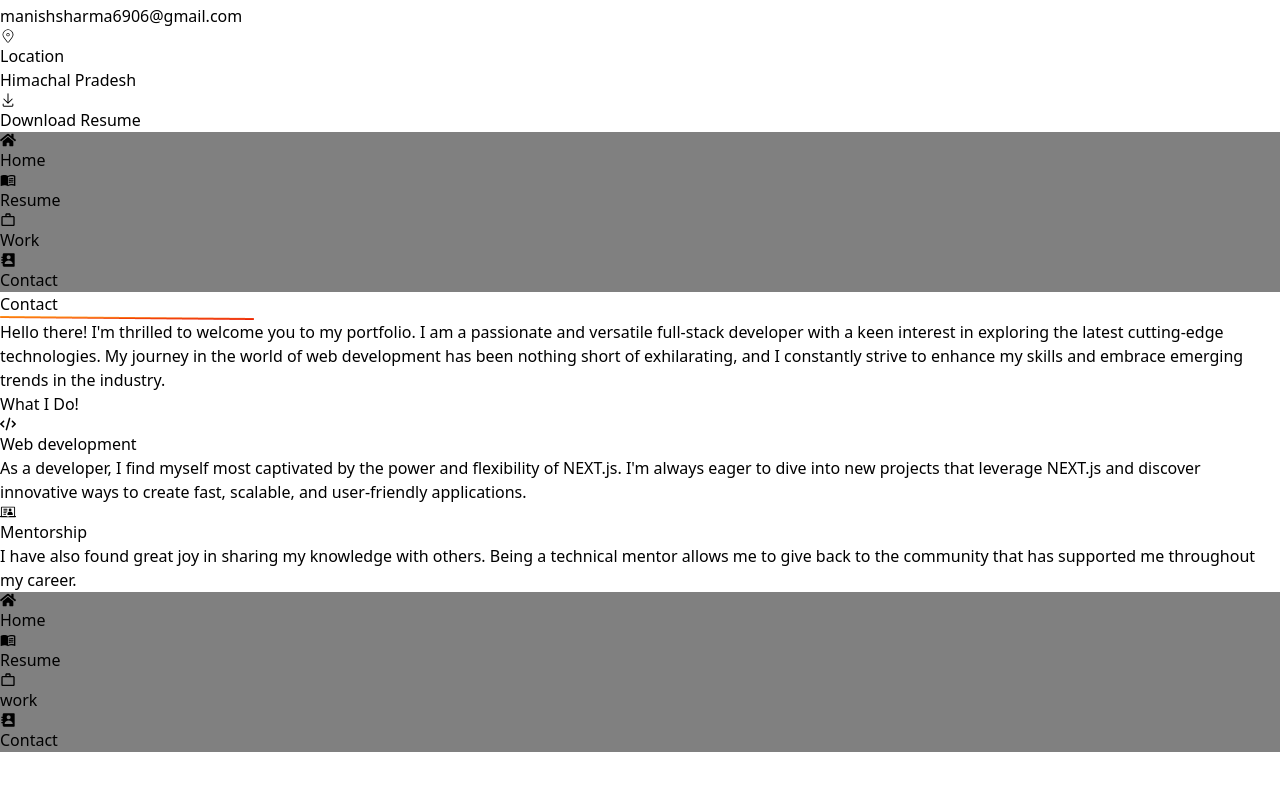
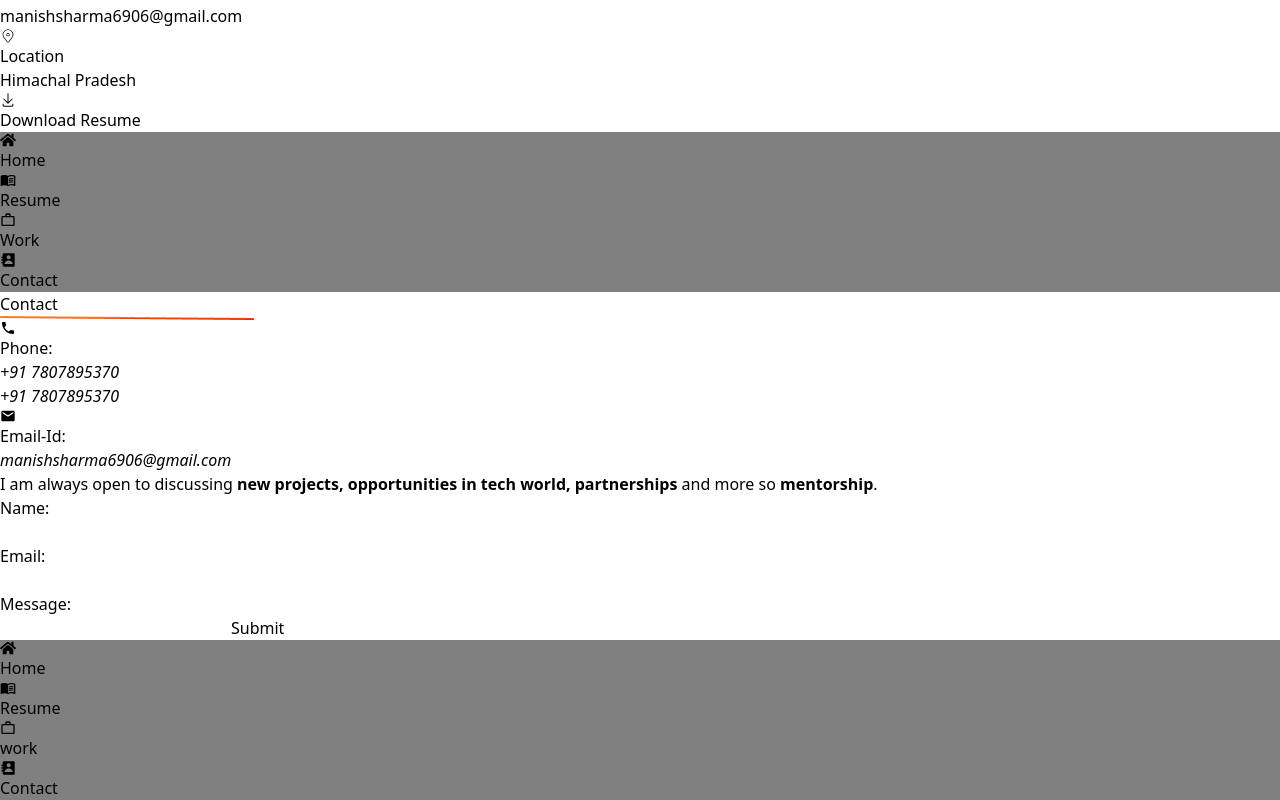
Before and after one commit to manishathakur602/ManishaPortfolio, a React (Vite) app: page /contact in a window 1280 px wide. Shown: the part 1532-2332 px from the top of the page. Before the commit the page ends 2284 px from the top, so only its background shows below. Built offline with nearby package versions, Linux system fonts and the light colour scheme.

Commit message:
commit 8

```diff
--- a/src/Component/Contact.jsx
+++ b/src/Component/Contact.jsx
@@ -1,67 +1,61 @@
 import React from 'react'
+
+// icon import
+import { IoMdCall } from "react-icons/io";
+import { MdEmail } from "react-icons/md";
 
 
 
 // img import
 import Line from "./../assets/Line5.png";
 
-// icon import
-import { FaCode } from "react-icons/fa6";
 
-// import { CiInstagram } from "react-icons/ci";
-import { SiCodementor } from "react-icons/si";
 function Contact() {
   return (
     <>
     <div className="p-3 mt-10 sm:mt-0">
-        <div className=" bg-gray-400 rounded-lg p-3">
-          <div className="">
+        <div className='bg-gray-400 rounded-lg p-5 lg:p-10 lg:flex '>
+        <div className=''>
+        <div className=" ">
                       <h1 className="font-semibold text-[1.5rem] text-center sm:text-left">
                       Contact
                       </h1>
                       <img src={Line} className="text-[1px]" />
-            {/* <img src={Line}  className='text-[1px]'/> */}
-            <p className="mt-4 text-center sm:text-left border-b-2 border-solid border-gray-500 rounded-lg p-2">
-              Hello there! I'm thrilled to welcome you to my portfolio. I am a
-              passionate and versatile full-stack developer with a keen interest
-              in exploring the latest cutting-edge technologies. My journey in
-              the world of web development has been nothing short of
-              exhilarating, and I constantly strive to enhance my skills and
-              embrace emerging trends in the industry.
-            </p>
-          </div>
-          <h1 className="mt-5 font-medium text-2xl">What I Do!</h1>
-
-          {/* first section */}
-          <div className="md:flex md:gap-3 ">
-            <div className="mt-3 bg-red-200 rounded-xl p-4">
-              <div className=" flex gap-2 items-center">
-                <FaCode className="text-red-700" />
-                <h1 className="font-semibold text-[1.2rem]">Web development</h1>
-              </div>
-              <p className="mt-1">
-                As a developer, I find myself most captivated by the power and
-                flexibility of NEXT.js. I'm always eager to dive into new
-                projects that leverage NEXT.js and discover innovative ways to
-                create fast, scalable, and user-friendly applications.
-              </p>
                   </div>
 
-            {/* second section */}
 
-            <div className="mt-3 bg-red-200 rounded-xl p-4">
-              <div className=" flex gap-2 items-center">
-              <SiCodementor className="text-[#FF9C1A]" />
-                <h1 className="font-semibold text-[1.4rem]">Mentorship</h1>
+
+        <div className='mt-6 sm:flex sm:gap-8'>
+            <div className='bg-red-200 rounded-lg p-5 shadow-md shadow-black '>
+                <div className='flex items-center gap-2 just'>
+                <IoMdCall className='text-red-700' />
+                <p className='font-semibold'>Phone:</p>
                 </div>
-              <p className="mt-1">
-              I have also found great joy in sharing my
-knowledge with others. Being a technical
-mentor allows me to give back to the
-community that has supported me
-throughout my career.
-              </p>
+                    <div className='text-gray-800 mt-2  '>
+
+                          <address>+91 7807895370</address>
+                          <address>+91 7807895370</address>
                     </div>
+            </div>
+
+
+            <div className='bg-red-200 rounded-lg p-5  mt-5 sm:mt-0 shadow-md shadow-black'>
+                <div className='flex items-center gap-2 '>
+                <MdEmail  className='text-red-700' />
+                <p className='font-semibold'>Email-Id:</p>
+                </div>
+                    <div className='text-gray-800 mt-2'>
+
+                          <address>manishsharma6906@gmail.com</address>
+                    </div>
+            </div>
+
+
+        </div>
+        <p className='mt-5 text-gray-800'>I am always open to discussing <b>new projects, opportunities in tech world,
+        partnerships </b>and more so <b>mentorship</b>. </p>
+
+
 
 
 
@@ -71,8 +65,25 @@ throughout my career.
 
 
         </div>
+        <form>
+        <div className='mt-3'>
+        <p className='font-semibold'>Name:</p>
+          <input type='text' required className=' outline-0 border-b-2 border-black bg-gray-400 w-full rounded-md p-2'/>
+          <p className='font-semibold mt-3'>Email:</p>
+          <input type='email' required className=' outline-0 border-b-2 border-black bg-gray-400 w-full rounded-md p-2' />
+          <p className='font-semibold mt-3'>Message:</p>
+          <input type='text' required className=' outline-0 border-b-2 border-black bg-gray-400 w-full rounded-md p-2' />
+
+          <button className='border-2 border-yellow-300 rounded-full p-2 mt-5 font-bold'>Submit</button>
+
+
         </div>
+        </form>
 </div>
+
+
+    </div>
+
     </>
   )
 }
--- a/src/Component/Sidebar.jsx
+++ b/src/Component/Sidebar.jsx
@@ -22,7 +22,7 @@ function Sidebar() {
   return (
     <>
       <div className='p-3 mt-14 '>
-        <div className='bg-gray-200 mt-2 rounded-md p-2 flex flex-col items-center'>
+        <div className='bg-gray-200 mt-2 rounded-md p-4 flex flex-col items-center'>
               <div className=' h-[7rem] w-[7rem]'>
                    <img className='rounded-xl relative bottom-7 border-2 border-dashed border-yellow-400' src={Mainpic} />
                </div>
@@ -36,7 +36,7 @@ function Sidebar() {
                 </div>
 
 
-              <div className='bg-gray-300 rounded-xl mt-10 p-3 '>
+              <div className='bg-gray-300 rounded-xl mt-10 p-3 shadow-sm shadow-black '>
                      <div className='flex items-center p-3 gap-3 rounded-md border-b-2 border-solid border-gray-500'>
                           <FaMobileScreenButton />
                           <div className=' rounded-xl '>
--- a/src/Component/Work.jsx
+++ b/src/Component/Work.jsx
@@ -1,11 +1,91 @@
 import React from 'react'
 
-function Work() {
+// icon import
+import { IoMdCall } from "react-icons/io";
+import { MdEmail } from "react-icons/md";
+
+
+
+// img import
+import Line from "./../assets/Line5.png";
+
+
+function Contact() {
   return (
     <>
+    <div className="p-3 mt-10 sm:mt-0">
+        <div className='bg-gray-400 rounded-lg p-5 lg:p-10 lg:flex '>
+        <div className=''>
+        <div className=" ">
+                      <h1 className="font-semibold text-[1.5rem] text-center sm:text-left">
+                     Work
+                      </h1>
+                      <img src={Line} className="text-[1px]" />
+                  </div>
+
+
+
+        <div className='mt-6 sm:flex sm:gap-8'>
+            <div className='bg-red-200 rounded-lg p-5 '>
+                <div className='flex items-center gap-2 just'>
+                <IoMdCall className='text-red-700' />
+                <p className='font-semibold'>Phone:</p>
+                </div>
+                    <div className='text-gray-800 mt-2  '>
+
+                          <address>+91 7807895370</address>
+                          <address>+91 7807895370</address>
+                    </div>
+            </div>
+
+
+            <div className='bg-red-200 rounded-lg p-5  mt-5 sm:mt-0'>
+                <div className='flex items-center gap-2 just'>
+                <MdEmail  className='text-red-700' />
+                <p className='font-semibold'>Email-Id:</p>
+                </div>
+                    <div className='text-gray-800 mt-2'>
+
+                          <address>manishsharma6906@gmail.com</address>
+                    </div>
+            </div>
+
+
+        </div>
+        <p className='mt-5 text-gray-800'>I am always open to discussing <b>new projects, opportunities in tech world,
+        partnerships </b>and more so <b>mentorship</b>. </p>
+
+
+
+
+
+
+
+
+
+
+        </div>
+        <form>
+        <div className='mt-3'>
+        <p className='font-semibold'>Name:</p>
+          <input type='text' required className=' outline-0 border-b-2 border-black bg-gray-400 w-full rounded-md p-2'/>
+          <p className='font-semibold mt-3'>Email:</p>
+          <input type='email' required className=' outline-0 border-b-2 border-black bg-gray-400 w-full rounded-md p-2' />
+          <p className='font-semibold mt-3'>Message:</p>
+          <input type='text' required className=' outline-0 border-b-2 border-black bg-gray-400 w-full rounded-md p-2' />
+
+          <button className='border-2 border-yellow-300 rounded-full p-2 mt-5 font-bold'>Submit</button>
+
+
+        </div>
+        </form>
+</div>
+
+
+    </div>
 
     </>
   )
 }
 
-export default Work
+export default Contact
```
Lines whose indentation alone changed are shown as unchanged.
